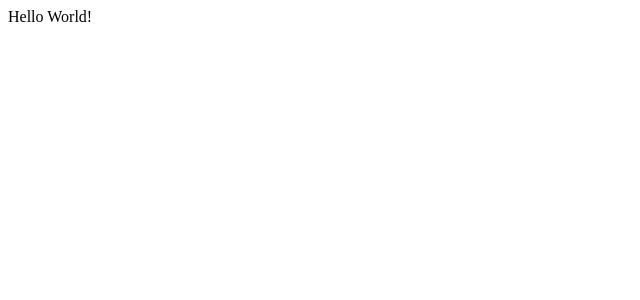
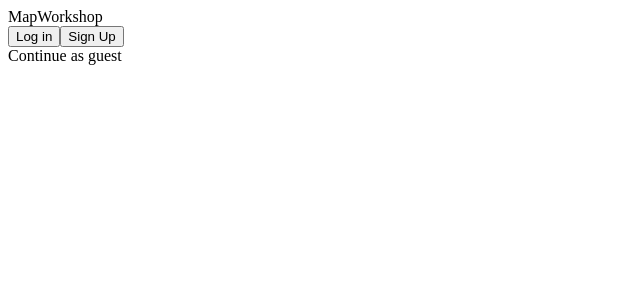
Before and after one commit to lidavid1773/CSE416, a React (Create React App) app in the folder frontend/: page / in a window 1280 px wide. Shown: the top 300 px of the page, without its empty margins (0-640 px from the left). Built offline with nearby package versions, Linux system fonts and the light colour scheme.

Commit message:
Added user interface for welcome, login, register, and recover password page. Needs styling. Currently non-functional pages.

```diff
--- a/frontend/src/App.js
+++ b/frontend/src/App.js
@@ -1,7 +1,16 @@
 import "./index.css";
+import { useState } from "react";
+import LoginPage from "./pages/LoginPage";
+import RegisterPage from "./pages/RegisterPage";
+import RecoverPasswordPage from "./pages/RecoverPasswordPage";
+import WelcomePage from "./pages/WelcomePage";
 
 const App = () => {
-  return <div>Hello World!</div>;
+  return (
+    <div>
+      <WelcomePage />
+    </div>
+  );
 };
 
 export default App;
--- a/frontend/src/pages/LoginPage.js
+++ b/frontend/src/pages/LoginPage.js
@@ -1,5 +1,32 @@
+import myImage from "../icons/img.jpg";
+
 const LoginPage = () => {
-  return <div>LoginPage</div>;
+  return (
+    <div>
+      <form>
+        <div>MapWorkshop</div>
+        <div>
+          <input type="text" placeholder="Email" />
+          <input type="text" placeholder="Password" />
+        </div>
+        <div>
+          <button>Log in</button>
+        </div>
+        {/* dashed lines need to be replaced w/ css*/}
+        <div>------ OR ------</div>
+        <div>
+          <span>Don't have an account?</span>
+          {/* Sign up will be a link*/}
+          <span> Sign up</span>
+        </div>
+        {/* Forgot password will be a link*/}
+        <div>I forgot my password</div>
+      </form>
+      <div>
+        <img src={myImage} alt="globe" />
+      </div>
+    </div>
+  );
 };
 
 export default LoginPage;
--- a/frontend/src/pages/RecoverPasswordPage.js
+++ b/frontend/src/pages/RecoverPasswordPage.js
@@ -1,5 +1,30 @@
+import myImage from "../icons/img.jpg";
+
 const RecoverPasswordPage = () => {
-  return <div>RecoverPasswordPage</div>;
+  return (
+    <div>
+      <form>
+        <div>MapWorkshop</div>
+        <div>I don't know my password</div>
+        <div>
+          <input type="text" placeholder="Email" />
+        </div>
+        <div>
+          <button>Continue</button>
+        </div>
+        {/* dashed lines need to be replaced w/ css*/}
+        <div>------ OR ------</div>
+        <div>
+          <span>Remember your account?</span>
+          {/* Log in will be a link*/}
+          <span> Log in</span>
+        </div>
+      </form>
+      <div>
+        <img src={myImage} alt="globe" />
+      </div>
+    </div>
+  );
 };
 
 export default RecoverPasswordPage;
--- a/frontend/src/pages/RegisterPage.js
+++ b/frontend/src/pages/RegisterPage.js
@@ -1,5 +1,31 @@
+import myImage from "../icons/img.jpg";
+
 const RegisterPage = () => {
-  return <div>RegisterPage</div>;
+  return (
+    <div>
+      <form>
+        <div>MapWorkshop</div>
+        <div>
+          <input type="text" placeholder="Email" />
+          <input type="text" placeholder="Username" />
+          <input type="text" placeholder="Password" />
+        </div>
+        <div>
+          <button>Sign up</button>
+        </div>
+        {/* dashed lines need to be replaced w/ css*/}
+        <div>------ OR ------</div>
+        <div>
+          <span>Have an account?</span>
+          {/* Log in will be a link*/}
+          <span> Log in</span>
+        </div>
+      </form>
+      <div>
+        <img src={myImage} alt="globe" />
+      </div>
+    </div>
+  );
 };
 
 export default RegisterPage;
--- a/frontend/src/pages/WelcomePage.js
+++ b/frontend/src/pages/WelcomePage.js
@@ -1,5 +1,15 @@
 const WelcomePage = () => {
-  return <div>WelcomePage</div>;
+  return (
+    <div>
+      <div>MapWorkshop</div>
+      <div>
+        <button>Log in</button>
+        <button>Sign Up</button>
+      </div>
+      {/* Continue as guest will be a link*/}
+      <div>Continue as guest</div>
+    </div>
+  );
 };
 
 export default WelcomePage;
```
Also changed, not shown: frontend/src/icons/img.jpg (added).
